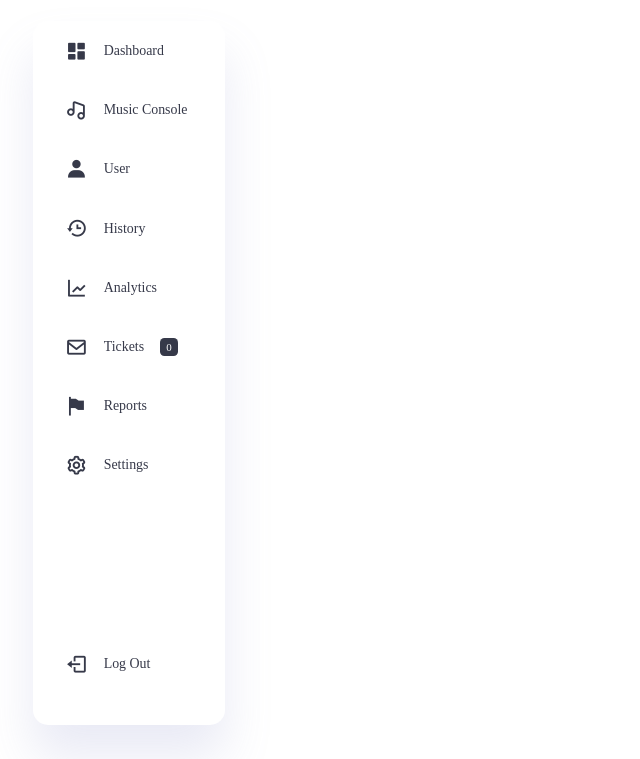
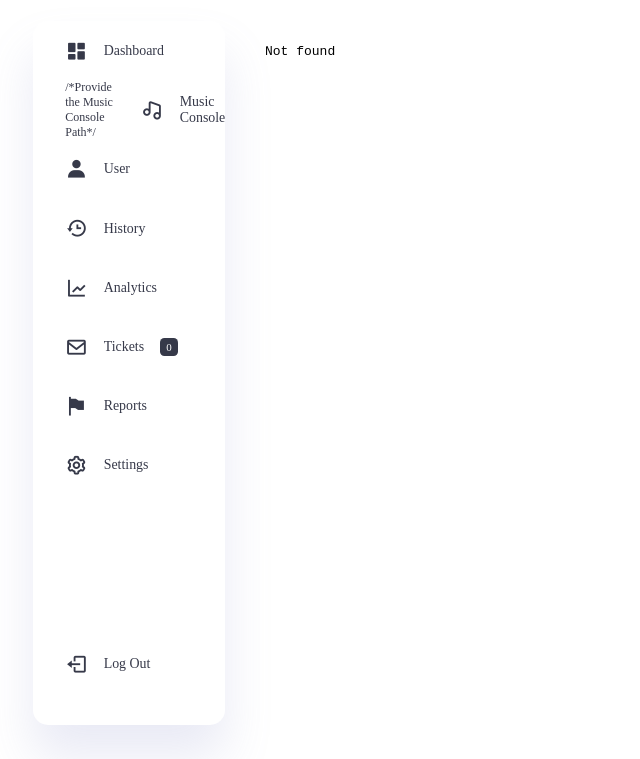
Before and after one commit to SamRock294/Arkin-WalkMan-Beta, a plain HTML site: page Analytics/index.html in a window 1280 px wide. Shown: the part 57-816 px from the top of the page, without its empty margins (0-640 px from the left). Drawn offline with nearby package versions, Linux system fonts and the light colour scheme.

Commit message:
index.html

```diff
--- a/Analytics/index.html
+++ b/Analytics/index.html
@@ -25,7 +25,7 @@
                         <i class='bx bxs-dashboard' ></i>
                         <h3>Dashboard</h3>
                     </a>
-                    <a href="file:///C:/Users/Username/OneDrive/Documents/Projects/Arkin%20WalkMan/Music%20Console/index.html">
+                    <a href="">  /*Provide the Music Console Path*/
                         <i class='bx bx-music' ></i>
                         <h3>Music Console</h3>
                     </a>
@@ -64,7 +64,7 @@
 
 
             <div style="position: relative; height: 100vh;">
-                <iframe src="file:///C:/Users/Username/OneDrive/Documents/Projects/Arkin%20WalkMan/Analytics/Home%20Page/index.html" width="1250" height="650" frameborder="0"
+                <iframe src="/*Provide the Home Page File Path*/" width="1250" height="650" frameborder="0"
                         style="position: absolute; top: 80px; left: 2.5px; border-radius:5%;"></iframe>
             </div>
 
```
